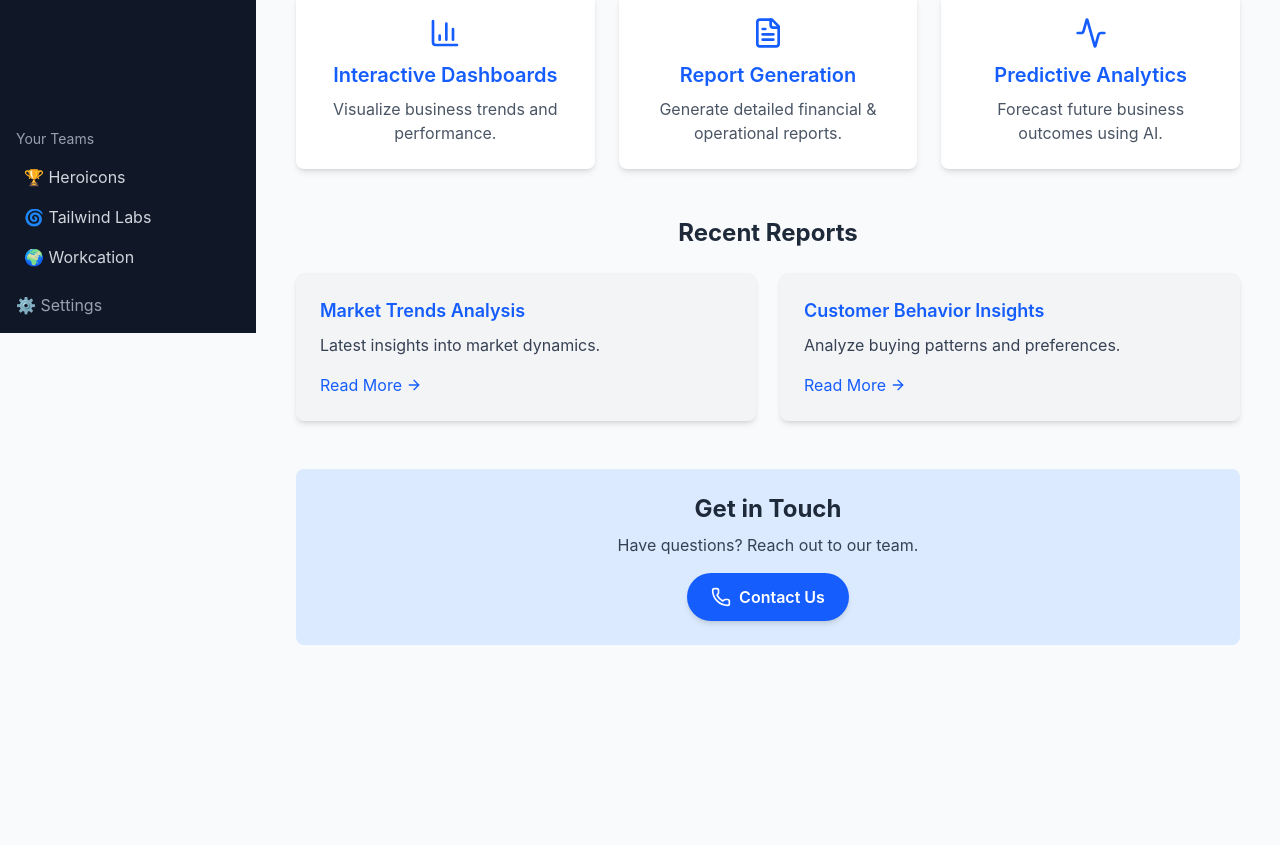
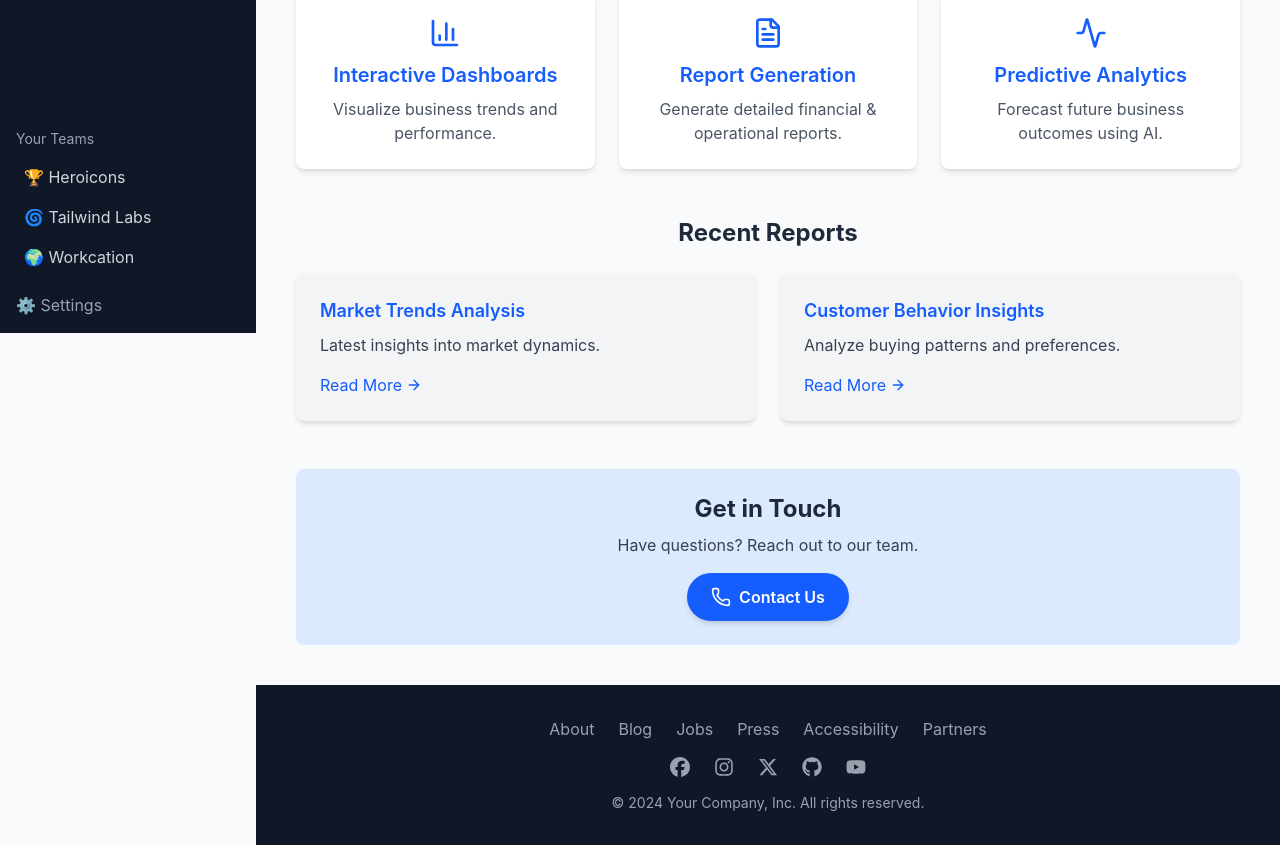
Before and after one commit to sourabhm-25/Business-Analysis-with-AI, a React (Vite) app in the folder Business-Analysis-AI/frontend/: page /home in a window 1280 px wide. Shown: the part 467-1312 px from the top of the page. Before the commit the page ends 1152 px from the top, so only its background shows below. Built offline with nearby package versions, Linux system fonts and the light colour scheme.

Commit message:
modified:   Business-Analysis-AI/frontend/src/Layout.jsx

```diff
--- a/Business-Analysis-AI/frontend/src/Layout.jsx
+++ b/Business-Analysis-AI/frontend/src/Layout.jsx
@@ -5,7 +5,7 @@ import Sidebar from "./components/Sidebar";
 
 const Layout = () => {
   const location = useLocation();
-  const showFooter = location.pathname === "/"; // Show footer only on the home page
+  const showFooter = location.pathname === "/home"; // Show footer only on the home page
 
   return (
     <div className="flex">
```
